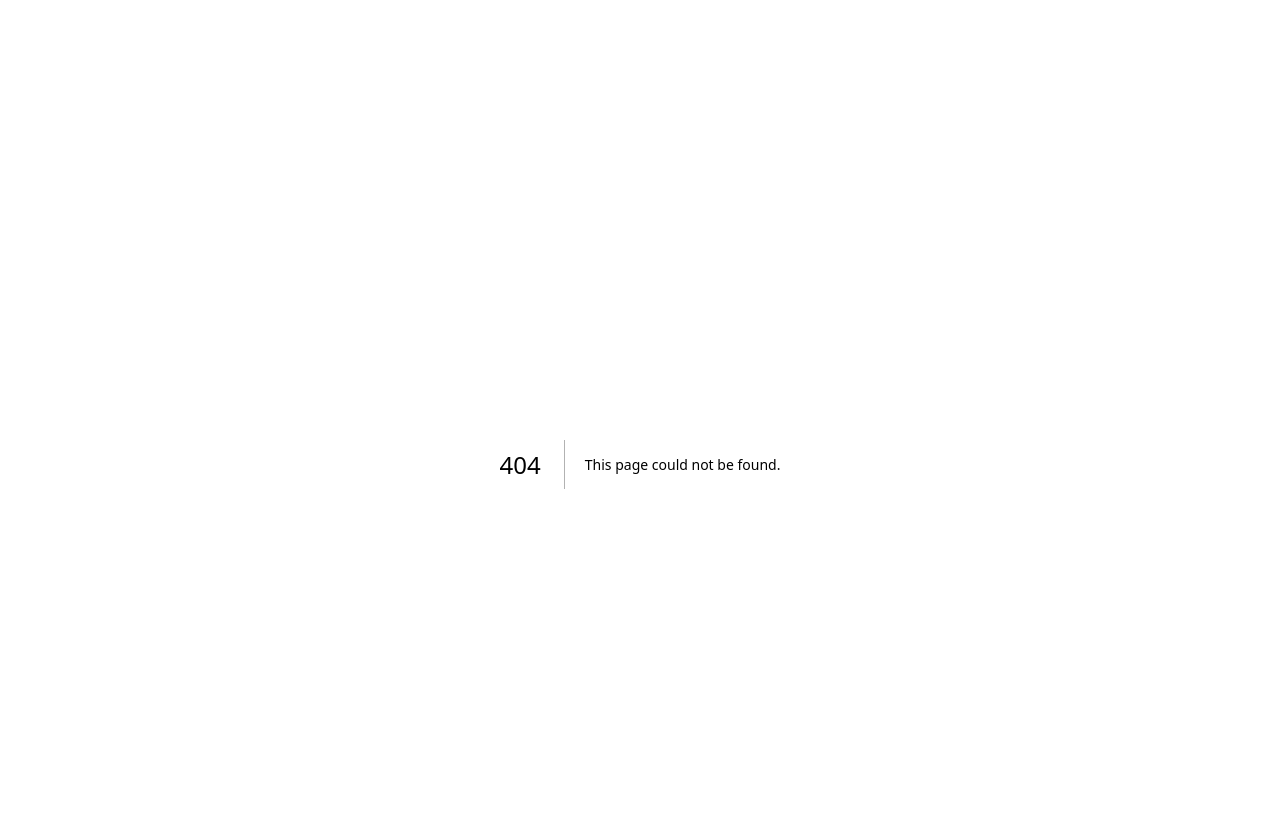
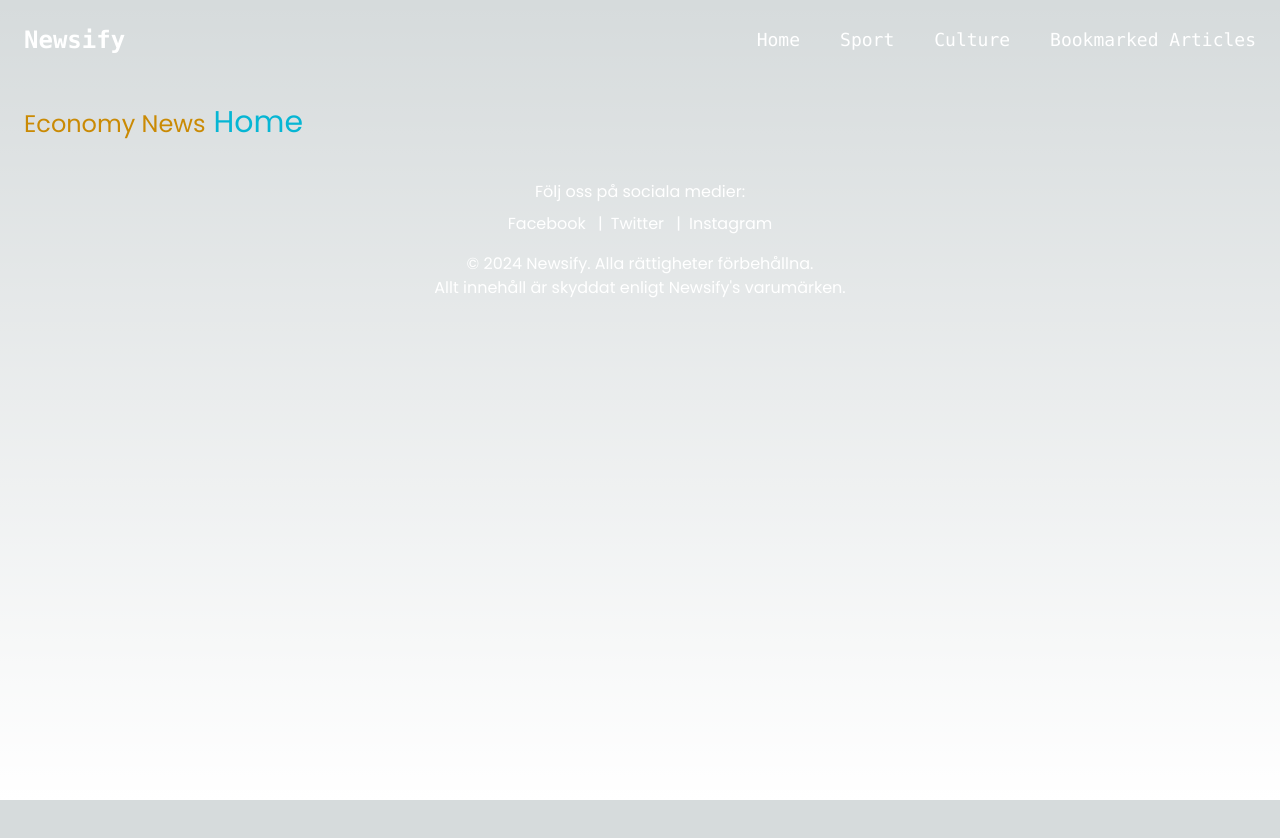
Before and after one commit to peywan/news-page, a Next.js app: page /economy in a window 1280 px wide. Before the commit this address had no page. Shown: the top 838 px of the page. After the commit the page ends 800 px from the top, so only its background shows below. Built offline with nearby package versions, Linux system fonts and the light colour scheme.

Commit message:
la till economy.js, och fixa header osv.

```diff
--- a/components/header.js
+++ b/components/header.js
@@ -2,7 +2,7 @@ import Link from "next/link";
 
 const Header = () => {
   return (
-    <header className=" text-white p-4 flex justify-between items-center">
+    <header className=" text-white p-6 flex justify-between items-center">
       <h1 className="text-2xl font-bold font-mono">Newsify</h1>
       <nav className="flex-grow flex justify-end">
         <ul className="flex space-x-10 font-mono text-lg">
--- /dev/null
+++ b/pages/economy.js
@@ -0,0 +1,13 @@
+import Link from "next/link";
+
+export default function Economy() {
+    return (
+        <div className="text-yellow-600 text-2xl flow-root m-6 gap-9">
+            Economy News
+            <Link className="text-cyan-500 text-3xl  " href={"/"}>
+                {" "}
+                Home
+            </Link>
+        </div>
+    );
+}
--- a/pages/sport.js
+++ b/pages/sport.js
@@ -15,7 +15,7 @@ const Sport = ({ articles }) => {
             <div key={article.article_id} className="bg-white shadow-md p-4">
               <button
                 onClick={() => addBookmark(article)}
-                className={`rounded-xl border-2 border-blue-500 px-2 py-0.5 text-sm text-blue-500 transition duration-200 hover:bg-blue-600/5 active:bg-blue-700/5 ${isBookmarked(article.article_id) ? "bookmarked" : ""
+                className={`rounded-xl border-2 border-red-700 px-2 py-0.5 text-sm text-black bg-red-600/5 hover:text-grey hover:border-red-900 transition duration-200 hover:bg-blue-600/5 active:bg-blue-900/5 ${isBookmarked(article.article_id) ? "bookmarked" : ""
                   }`}
               >
 
--- a/styles/globals.css
+++ b/styles/globals.css
@@ -47,3 +47,9 @@ body {
   height: 100%;
   margin: 0;
 }
+
+footer {
+  display: flex;
+  justify-content: center;
+  flex-direction: column;
+}
```
